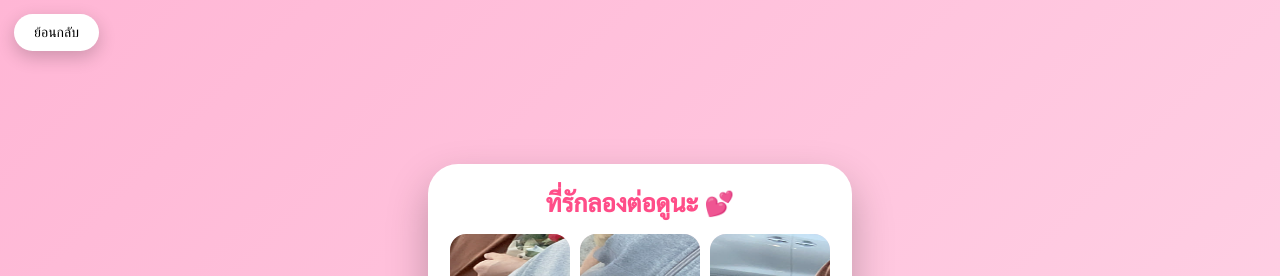
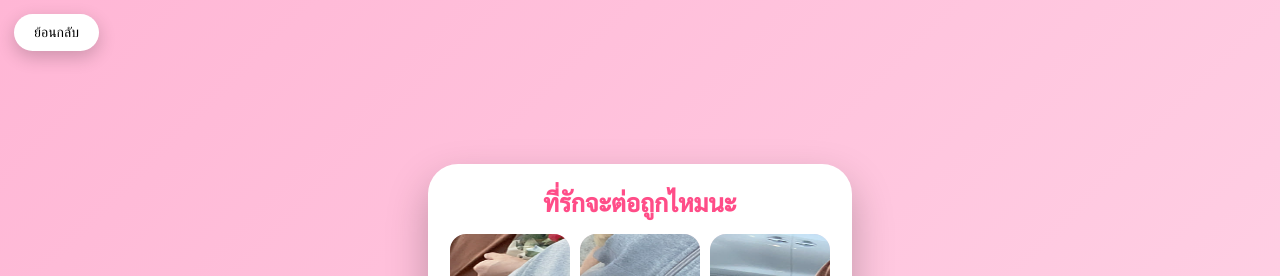
Before and after one commit to miindev01/foryou, a plain HTML site: page memory2.html in a window 1280 px wide. Shown: the top 276 px of the page. Drawn offline with Linux system fonts and the light colour scheme.

Commit message:
Update memory2.html

```diff
--- a/memory2.html
+++ b/memory2.html
@@ -153,7 +153,7 @@ h2{
 
 <div class="wrapper">
   <div class="game">
-    <h2>ที่รักลองต่อดูนะ 💕</h2>
+    <h2>ที่รักจะต่อถูกไหมนะ</h2>
     <div class="board" id="board"></div>
   </div>
 </div>
```
